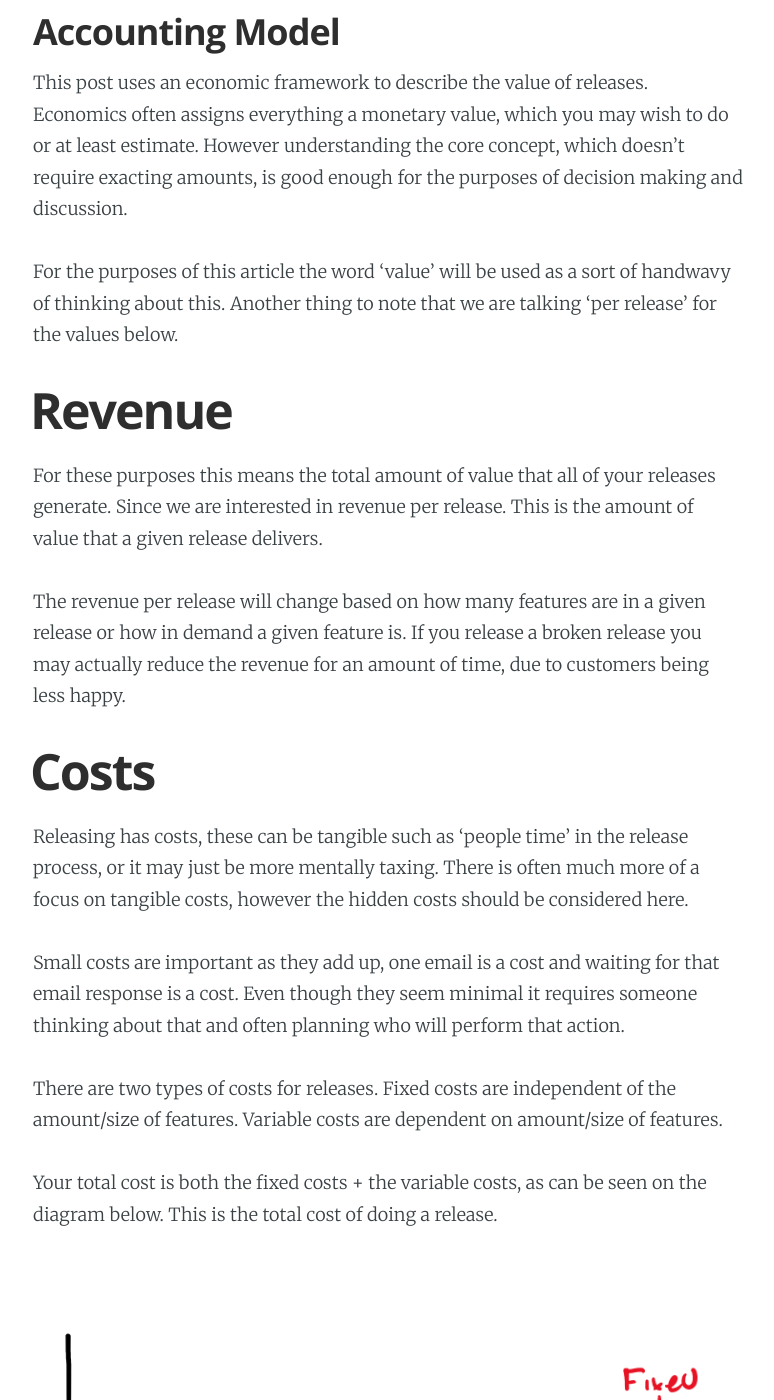
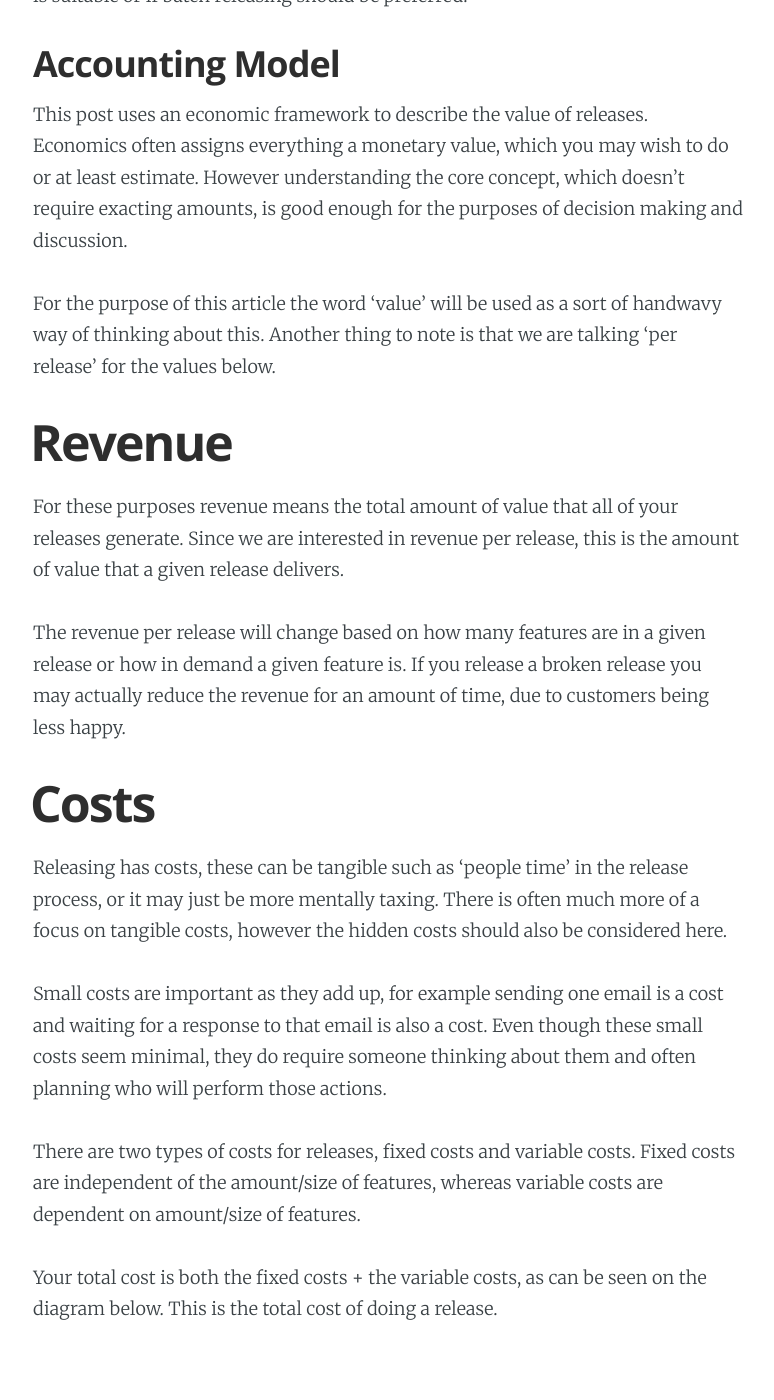
Before and after one commit to NiallBunting/niallbunting.github.io, a Jekyll site: the page built from _posts/2020-03-27-are-frequent-releases-a-good-idea.markdown, in a window 1280 px wide and 1400 px high, scrolled down 1146 px. Shown: the whole window, without its empty margins (252-1026 px from the left). Built offline with Jekyll 4.4.1, drawn with Linux system fonts in a browser that asks for light colours; some of the changed text lies outside the part shown.

Commit message:
Copy Editing - Jake
Done by Jake Doran. Very much appreciated.

```diff
--- a/_posts/2020-03-27-are-frequent-releases-a-good-idea.markdown
+++ b/_posts/2020-03-27-are-frequent-releases-a-good-idea.markdown
@@ -7,31 +7,31 @@
 
 ![](/assets/images/costs-of-software/header.png)
 
-Releasing software has often hidden costs, these costs can hinder your ability to release frequently.
+Releasing software often has costs which can hinder your ability to release frequently.
 
-Many teams have an ideal where their version of 'done' for an item of work is having it in production. This has the secondary effect of teams wanting to release more frequently, ether every static amount of time or per number of items of work.
+Many teams have an ideal where their version of 'done' for an item of work is having it in production. This has the secondary effect of teams wanting to release more frequently, either every static amount of time or per number of items of work.
 
-I've been in many meetings where the team is in agreement that this is something they would like to pursue. This posts aims to provide is a model to evaluate if that goal is suitable or if batch releasing should be preferred.
+I've been in many meetings where the team is in agreement that this is something they would like to pursue. This post aims to provide a model to evaluate if that goal is suitable or if batch releasing should be preferred.
 
 ## Accounting Model
 
 This post uses an economic framework to describe the value of releases. Economics often assigns everything a monetary value, which you may wish to do or at least estimate. However understanding the core concept, which doesn't require exacting amounts, is good enough for the purposes of decision making and discussion.
 
-For the purposes of this article the word 'value' will be used as a sort of handwavy of thinking about this. Another thing to note that we are talking 'per release' for the values below.
+For the purpose of this article the word 'value' will be used as a sort of handwavy way of thinking about this. Another thing to note is that we are talking 'per release' for the values below.
 
 # Revenue
 
-For these purposes this means the total amount of value that all of your releases generate. Since we are interested in revenue per release. This is the amount of value that a given release delivers.
+For these purposes revenue means the total amount of value that all of your releases generate. Since we are interested in revenue per release, this is the amount of value that a given release delivers.
 
 The revenue per release will change based on how many features are in a given release or how in demand a given feature is. If you release a broken release you may actually reduce the revenue for an amount of time, due to customers being less happy.
 
 # Costs
 
-Releasing has costs, these can be tangible such as 'people time' in the release process, or it may just be more mentally taxing. There is often much more of a focus on tangible costs, however the hidden costs should be considered here.
+Releasing has costs, these can be tangible such as 'people time' in the release process, or it may just be more mentally taxing. There is often much more of a focus on tangible costs, however the hidden costs should also be considered here.
 
-Small costs are important as they add up, one email is a cost and waiting for that email response is a cost. Even though they seem minimal it requires someone thinking about that and often planning who will perform that action.
+Small costs are important as they add up, for example sending one email is a cost and waiting for a response to that email is also a cost. Even though these small costs seem minimal, they do require someone thinking about them and often planning who will perform those actions.
 
-There are two types of costs for releases. Fixed costs are independent of the amount/size of features. Variable costs are dependent on amount/size of features.
+There are two types of costs for releases, fixed costs and variable costs. Fixed costs are independent of the amount/size of features, whereas variable costs are dependent on amount/size of features.
 
 Your total cost is both the fixed costs + the variable costs, as can be seen on the diagram below. This is the total cost of doing a release.
 
@@ -39,7 +39,7 @@
 
 ## Fixed Costs Per Release
 
-These items are fixed per release and don't depend on the amount of items of work in a given release, these costs would be the same if you release one small feature or many huge ones. These can be further split up into the three categories of before, during and after.
+These items are fixed per release and don't depend on the amount of items of work in a given release, i.e. these costs would be the same if you release one small feature or many huge ones. These costs can be further split into the three categories of before, during and after.
 
 Before
 * Discussing what to release.
@@ -57,9 +57,7 @@
 
 ## Variable Costs Per Release
 
-These costs depend on the size of the release, if more items of work are included these get larger. These can also be split into the three categories.
-
-The variable costs start after the feature has been developed and any initial quality assurance is completed.
+These costs depend on the size of the release, i.e. if more items of work are included these get larger. These can also be split into the same three categories.
 
 Before
 * Release QA
@@ -75,6 +73,8 @@
 * Deeper testing on specific features.
 * Fixing any bugs that may have occurred
 
+It’s worth noting that the variable costs start after the feature has been developed and any initial quality assurance is completed.
+
 # Profit
 
 Now this is the exciting part, this is what we are looking to maximise. To calculate this you do revenue minus costs for a given release.
@@ -120,7 +120,7 @@
 
 I hope this article has helped and can bring more nuance to the argument for releasing faster depending on the organisational structure around your team.
 
-Just a small note on one approach that most teams can start with if they want to make clear the current costs. Try scripting every process (or map them on a whiteboard) the goal here is to run this one script and the release should happen. For example: If you require approvals, you could have a script set up to email some team and let them click a link when to approve.
+Just a small note on one approach that most teams can start with if they want to make clear the current costs. Try scripting every process (or map them on a whiteboard). The goal here is to run this one script and the release should happen. For example: If you require approvals, you could have a script set up to email some team and let them click a link when to approve.
 
 
 [xkcd1205]: https://xkcd.com/1205/
```
Also changed, not shown: other parts of _posts/2020-03-27-are-frequent-releases-a-good-idea.markdown (+6 -6 lines).
